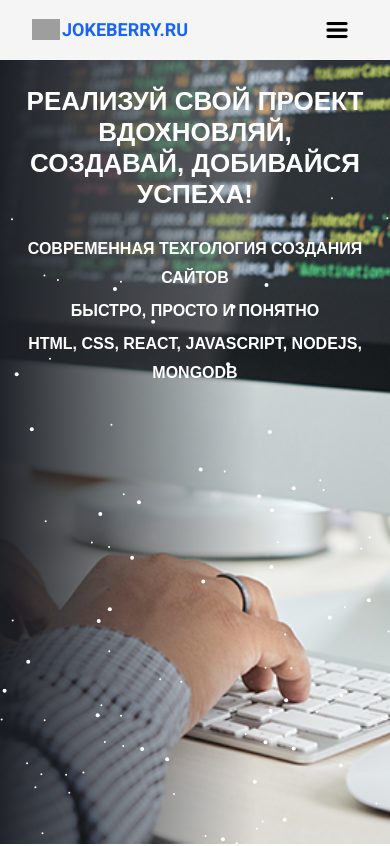
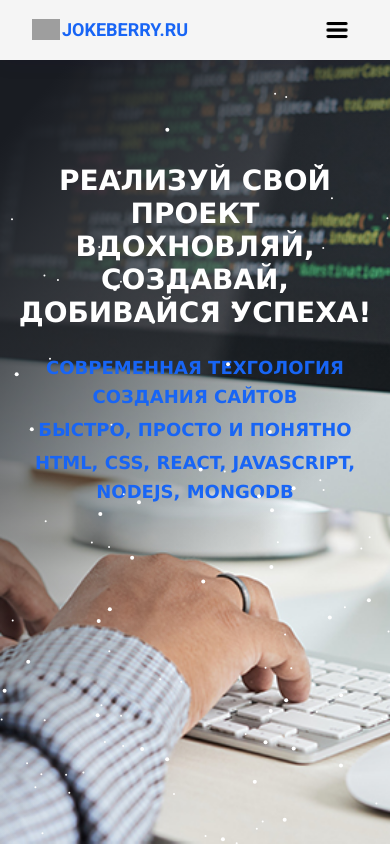
Before and after one commit to dankfedorov/Jokeberry-Frontend, a React app: page / in a window 390 px wide. Shown: the top 846 px of the page. Built offline with nearby package versions, Linux system fonts and the light colour scheme; grey boxes are pictures that could not be loaded.

Commit message:
срфтпув ащтеы

```diff
--- a/src/assets/styles/landpage.css
+++ b/src/assets/styles/landpage.css
@@ -93,7 +93,7 @@ ul {
 
 /*hero*/
 .hero {
-  background-image: linear-gradient(90deg, rgb(25, 28, 34) -2.9%, rgba(53, 65, 83, 0) 65.7%), url(../images/coding-man.jpg);
+  background-image: linear-gradient(130deg, rgb(25, 28, 34) 10.9%, rgba(53, 65, 83, 0) 65.7%), url(../images/coding-man.jpg);
   background-position: center;
   background-repeat: no-repeat;
   background-size: cover;
@@ -104,6 +104,7 @@ ul {
 }
 
 .hero h1 {
+  font-family: 'Lucida Sans', 'Lucida Sans Regular', 'Lucida Grande', 'Lucida Sans Unicode', Geneva, Verdana, sans-serif;
   position: relative;
   max-width: 100%;
   font-style: normal;
@@ -116,6 +117,7 @@ ul {
 }
 
 .hero__descr {
+  font-family: 'Lucida Sans', 'Lucida Sans Regular', 'Lucida Grande', 'Lucida Sans Unicode', Geneva, Verdana, sans-serif;
   position: relative;
   width: 100%;
   font-weight: 600;
@@ -335,7 +337,7 @@ ul {
   /* color: #d3d3d3; */
 }
 
-@media (max-width: 770px) {
+@media (max-width: 480px) {
   .nav-item img{
     display: block;
     /* outline: 1px solid rgb(38, 8, 148); */
@@ -344,33 +346,36 @@ ul {
     max-width: 30px;
   }
 
-  .hero__container {
+  .container__hero {
     border-radius: 20px;
     background-repeat: no-repeat;
     background-size: cover;
     background-position: center;
+    padding-top: 20%;
     padding-left: 10px;
-    padding-top: 40px;
     padding-right: 10px;
     /* padding-bottom: 5px; */
   }
 
   .hero h1 {
-    font-size: 26px;
+    font-family: 'Lucida Sans', 'Lucida Sans Regular', 'Lucida Grande', 'Lucida Sans Unicode', Geneva, Verdana, sans-serif;
+    font-size: 28px;
+    padding-top: 10%;
     font-weight: 600;
     line-height: normal;
     letter-spacing: 0em;
     text-align: center;
-    padding-top: 0px;
     margin-bottom: 15px;
     text-transform: uppercase;
   }
   .hero__descr {
     font-weight: 600;
-    border-radius: 16px;
-    font-size: 16px;
-    color: var(--white-color);
+    font-family: 'Lucida Sans', 'Lucida Sans Regular', 'Lucida Grande', 'Lucida Sans Unicode', Geneva, Verdana, sans-serif;
+    border-radius: 14px;
+    font-size: 18px;
+    color: var(--default-color);
     padding-bottom: 0px;
+
   }
   .hero img {
     min-width: 220px;
--- a/src/components/Intro.jsx
+++ b/src/components/Intro.jsx
@@ -7,7 +7,7 @@ function Intro() {
       <section id="intro" className="intro">
         <div className="container container__intro">
 
-          <h2 className="text-center mb-4">О проекте</h2>
+          {/* <h2 className="mb-2">Основная коцепция</h2> */}
           <div className="row d-flex align-items-center justify-content-between">
             <div className="col-md-8">
 
--- a/src/pages/LandPage.js
+++ b/src/pages/LandPage.js
@@ -11,7 +11,6 @@ import node from "../assets/images/Node.png";
 import mongo from "../assets/images/MongoDB.png";
 import postman from "../assets/images/Postman.png";
 import deploy from "../assets/images/Deploy.png";
-import phones from "../assets/images/phones.png";
 import Snow from "components/Snow";
 import Intro from "components/Intro";
 
@@ -43,11 +42,7 @@ function LandPage() {
           <div className="container container__hero ">
             <div className="row d-flex align-items-center justify-content-between ">
 
-              {/* <div className="col-md-6 mb-2">
-                <img src={phones} alt="jokeberry" />
-              </div> */}
-
-              <div className="col-md-12">
+               <div className="col-md-12">
                 <h1 className="mb-3 p-2">
                 Реализуй свой проект <br></br>
                 вдохновляй, создавай, добивайся успеха!
```
